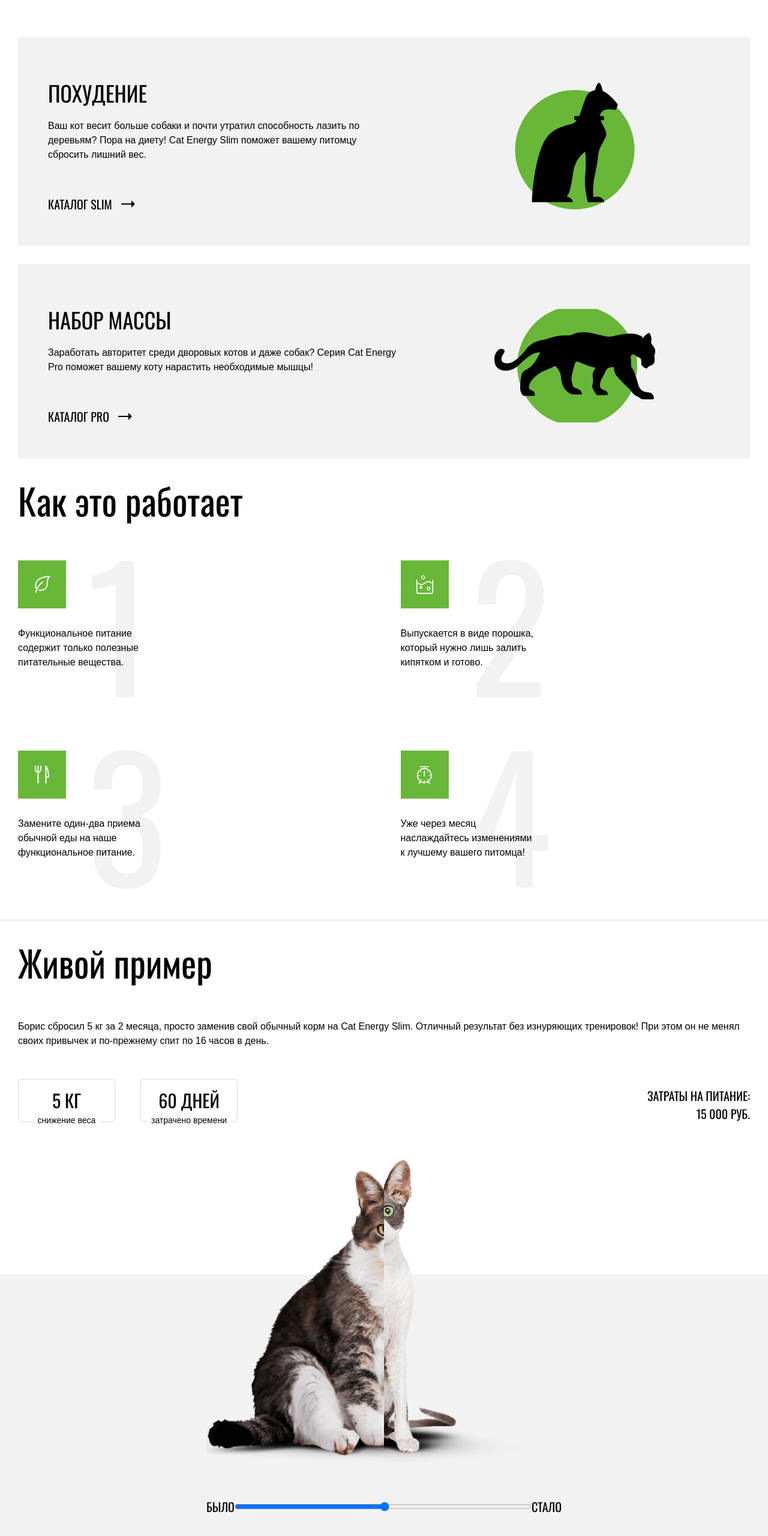
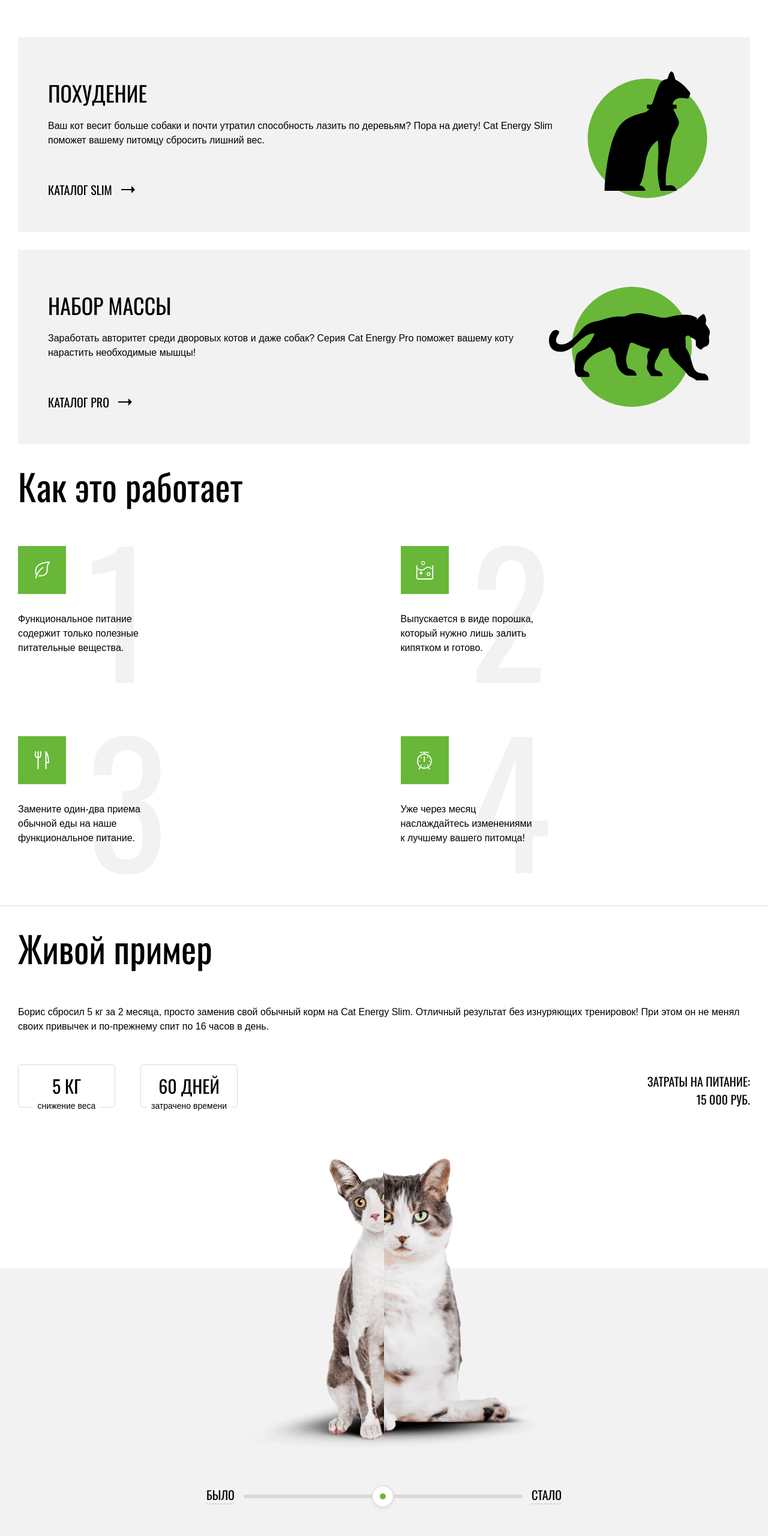
Before and after one commit to 0mbmb/70531-cat-energy-25, a website: page source/index.html in a window 1280 px wide. Shown: the part 888-3448 px from the top of the page at 60% size. Drawn offline with nearby package versions, Linux system fonts and the light colour scheme; files that its build step writes are made by us from their sources.

Commit message:
Стилизация блока Было/Стало

```diff
--- a/source/index.html
+++ b/source/index.html
@@ -130,9 +130,9 @@
               <div class="before-after__image before-after__image--after"></div>
             </div>
             <div class="before-after__range">
-              <label class="before-after__label">Было</label>
-              <input class="before-after__input" type="range" id="before-after" min="1" max="100" name="weight">
-              <label class="before-after__label">Стало</label>
+              <label class="before-after__label before-after__label--before">Было</label>
+              <input class="before-after__input" type="range" id="before-after" min="0" max="100" name="weight">
+              <label class="before-after__label before-after__label--after">Стало</label>
             </div>
           </div>
         </div>
--- a/source/js/script.js
+++ b/source/js/script.js
@@ -16,10 +16,27 @@
 
 // Before - After
 var rangeInput = document.querySelector('#before-after');
+var labelBefore = document.querySelector('.before-after__label--before');
+var labelAfter = document.querySelector('.before-after__label--after');
 var imageBefore = document.querySelector('.before-after__image--before');
 var imageAfter = document.querySelector('.before-after__image--after');
 
-rangeInput.addEventListener('input', (event) => {
-  imageBefore.style.width = event.target.value + '%';
-  imageAfter.style.width = (100 - event.target.value) + '%';
+rangeInput.addEventListener('input', function(evt) {
+  imageBefore.style.width = (100 - evt.target.value) + '%';
+  imageAfter.style.width = evt.target.value + '%';
 });
+
+
+labelBefore.addEventListener('click', function(evt) {
+  rangeInput.value = 0;
+
+  imageBefore.style.width = '100%';
+  imageAfter.style.width = '0%';
+});
+
+labelAfter.addEventListener('click', function(evt) {
+  rangeInput.value = 100;
+
+  imageBefore.style.width = '0%';
+  imageAfter.style.width = '100%';
+});
--- a/source/sass/components/_page-elements.scss
+++ b/source/sass/components/_page-elements.scss
@@ -10,6 +10,8 @@
 .page__body {
   min-width: 320px;
   min-height: 100%;
+
+  position: relative;
 
   margin: 0 auto;
 
@@ -50,7 +52,7 @@
 
   display: flex;
   align-items: center;
-  width: 100%;
+  // width: 100%;
 
   margin-bottom: 33px;
 
@@ -73,9 +75,7 @@
 
     &::before {
       content: "";
-      height: 2px;
       width: general.$padding-tablet;
-      background-color: colors.$main-color;
       position: absolute;
       left: 0;
     }
@@ -95,4 +95,18 @@
       margin-right: calc(general.$padding-desktop * -1);
     }
   }
+
+  &--additional {
+    @media (min-width: general.$breakpoint-tablet) and (max-width: (general.$breakpoint-desktop - 1)) {
+      margin-left: 40px;
+
+      &::before {
+        width: general.$padding-tablet;
+      }
+
+      &::after {
+        margin-right: calc(general.$padding-tablet * -1);
+      }
+    }
+  }
 }
--- a/source/sass/header/_main-header.scss
+++ b/source/sass/header/_main-header.scss
@@ -16,6 +16,7 @@
 
   @media (min-resolution: 2dppx) {
     background-image: url("../img/main-banner-bg-mobile@2x.jpg");
+    background-size: 768px auto;
   }
 
   @media (min-width: general.$breakpoint-tablet) and (max-width: (general.$breakpoint-desktop - 1)) {
@@ -27,11 +28,13 @@
     min-height: 776px;
 
     background-image: url("../img/main-banner-bg-desktop.jpg");
+
     background-repeat: no-repeat;
     background-position: right 0 top 0;
 
     @media (min-resolution: 2dppx) {
       background-image: url("../img/main-banner-bg-desktop@2x.jpg");
+      background-size: 720px auto;
     }
   }
 }
--- a/source/sass/homepage/_before-after.scss
+++ b/source/sass/homepage/_before-after.scss
@@ -43,7 +43,8 @@
 .before-after__image--before {
   background-image: url("../img/cat-before-mobile.png");
   width: 50%;
-  background-position: left;
+  background-position: right;
+  right: 0;
 
   @media (min-width: general.$breakpoint-tablet) {
     background-image: url("../img/cat-before.png");
@@ -53,8 +54,8 @@
 .before-after__image--after {
   background-image: url("../img/cat-after-mobile.png");
   width: 50%;
-  background-position: right;
-  right: 0;
+  background-position: left;
+  left: 0;
 
   @media (min-width: general.$breakpoint-tablet) {
     background-image: url("../img/cat-after.png");
@@ -68,10 +69,11 @@
   margin-top: 30px;
 
   display: flex;
-  justify-content: space-between;
+  justify-content: center;
   align-items: center;
 
   @media (min-width: general.$breakpoint-tablet) {
+    justify-content: space-between;
     margin-top: 60px;
   }
 
@@ -81,13 +83,74 @@
 }
 
 .before-after__input {
-  width: 100%;
+  width: 86px;
+  margin: 0 15px;
+  -webkit-appearance: none;
+  height: 8px;
+  border-radius: 7px;
+  border: 3px solid colors.$background-main;
+  outline: 1px solid colors.$border;
+
+  overflow: hidden;
+
+  @media (min-width: general.$breakpoint-tablet) {
+    width: 100%;
+    height: 34px;
+    border: none;
+    outline: none;
+    overflow: visible;
+
+    background-color: inherit;
+  }
+}
+
+.before-after__input::-webkit-slider-thumb {
+  -webkit-appearance: none;
+  width: 8px;
+  height: 8px;
+  border-radius: 50%;
+
+  background-color: colors.$main-color;
+
+  cursor: pointer;
+
+  box-shadow: -89px 0 0 86px colors.$main-color;
+
+  @media (min-width: general.$breakpoint-tablet) {
+    width: 34px;
+    height: 34px;
+
+    border: 12px solid colors.$background-main;
+    border-radius: 50%;
+
+    outline: 1px solid colors.$border;
+
+    box-shadow: 0 2px 7px colors.$border;
+
+    margin-top: -14px;
+  }
+}
+
+.before-after__input::-webkit-slider-runnable-track {
+  @media (min-width: general.$breakpoint-tablet) {
+    width: 100%;
+    height: 6px;
+    cursor: pointer;
+    background-color: colors.$border;
+    border-radius: 3px;
+  }
 }
 
 .before-after__label {
   @include fonts.set-font("Oswald", 400, 16px, 16px, uppercase, none, colors.$text-main);
 
   @media (min-width: general.$breakpoint-tablet) {
-    @include fonts.set-font("Oswald", 400, 20px, 20px, uppercase, none, colors.$text-main);
+    font-size: 20px;
+    line-height: 20px;
+
+    border-bottom: 1px dashed rgba(colors.$text-main, 0.25);
+    padding-bottom: 5px;
+
+    cursor: pointer;
   }
 }
--- a/source/sass/homepage/_programme.scss
+++ b/source/sass/homepage/_programme.scss
@@ -8,26 +8,17 @@
   padding: 20px 20px 0 20px;
 
   @media (min-width: general.$breakpoint-tablet) and (max-width: (general.$breakpoint-desktop - 1)) {
-    padding: 75px 0 60px 50px;
+    padding: 75px 315px 60px 50px;
 
-    display: grid;
-    grid-template-columns: 1fr 1fr;
+    background-repeat: no-repeat;
+    background-position: right 7% center;
 
-    &::before {
-      content: "";
-      grid-column: 2 / -1;
-      grid-row: 1 / 4;
-
-      background-repeat: no-repeat;
-      background-position: center;
-    }
-
-    &--weight-loss::before {
+    &--weight-loss {
       background-image: url("../img/programmes-weight-loss.svg");
       background-size: 200px 211px;
     }
 
-    &--mass-gain::before {
+    &--mass-gain {
       background-image: url("../img/programmes-mass-gain.svg");
       background-size: 268px 200px;
     }
@@ -48,7 +39,8 @@
   margin: 0;
 
   @media (min-width: general.$breakpoint-tablet) {
-    @include fonts.set-font("Oswald", 400, 36px, 36px, uppercase, none, colors.$text-main);
+    font-size: 36px;
+    line-height: 36px;
   }
 
   &::before {
@@ -123,7 +115,8 @@
   @include fonts.set-font("Oswald", 400, 16px, 16px, uppercase, none, colors.$text-main);
 
   @media (min-width: general.$breakpoint-tablet) {
-    @include fonts.set-font("Oswald", 400, 20px, 20px, uppercase, none, colors.$text-main);
+    font-size: 20px;
+    line-height: 20px;
   }
 
   display: flex;
```
Also changed, not shown: source/catalog.html (+1 -1 lines).
